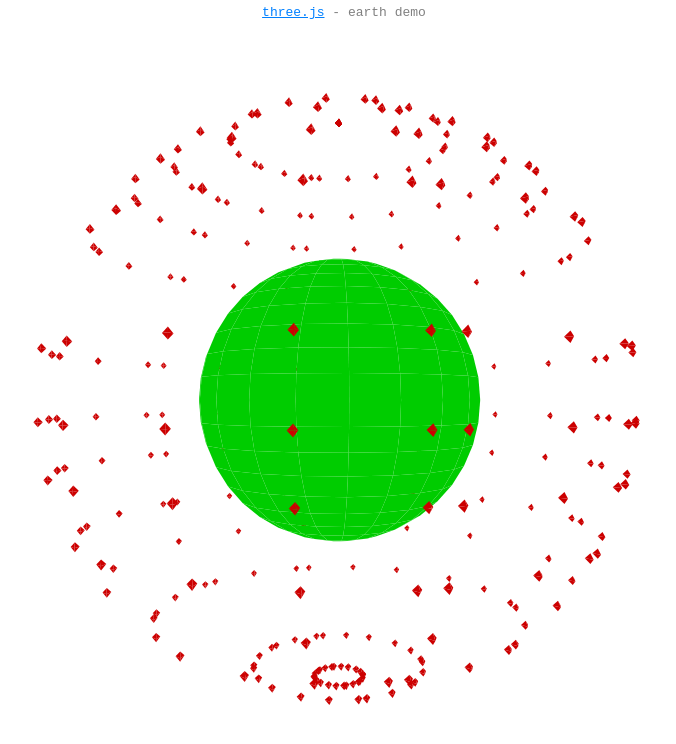
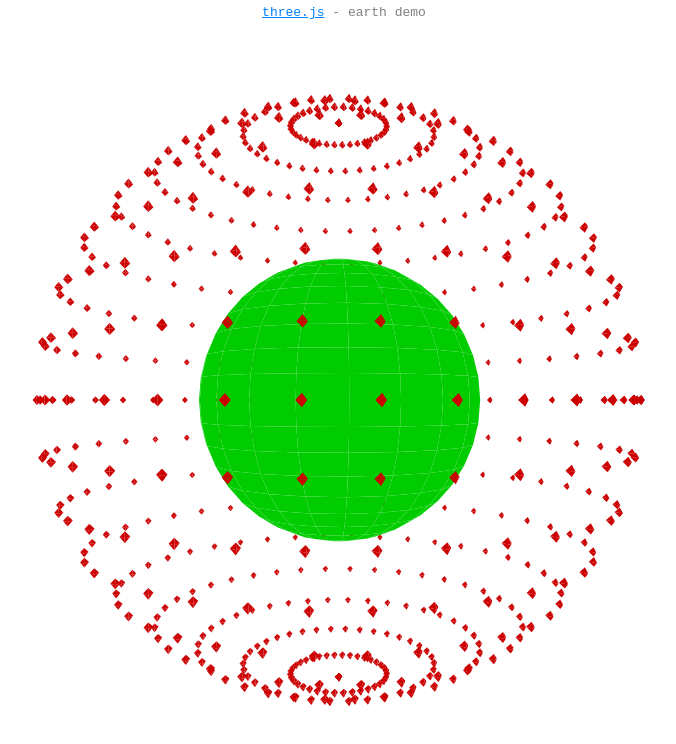
Before and after one commit to poberherr/Facebook-3D-Globe, a plain HTML site: page newglobe/index.html in a window 1280 px wide. Shown: the whole page, without its empty margins (301-977 px from the left). Drawn offline with Linux system fonts and the light colour scheme; animation ran at ten frames a second.

Commit message:
Lat Long grid

```diff
--- a/newglobe/index.html
+++ b/newglobe/index.html
@@ -39,18 +39,22 @@
 
 		<script>
 
-			function getSphereCoords(radius,latitude,longitude){
+			function getSphereCoords(radius_of_world,lat,lng){
 
-				var sin_lat = Math.sin(latitude);
 
-				var x = radius * sin_lat * Math.cos(longitude);
-				var y = radius * sin_lat * Math.sin(longitude);
-                                var z = radius * Math.cos(latitude);
+				var phi = (90 - lat) * Math.PI / 180;
+				var theta = (180 - lng) * Math.PI / 180;
+
+				var x = radius_of_world * Math.sin(phi) * Math.cos(theta);
+				var y = radius_of_world * Math.cos(phi);
+				var z = radius_of_world * Math.sin(phi) * Math.sin(theta);
+
 
 				return [x,y,z];
 			}
 
-			function getLongLati(x,y,z){
+			function getLongLati(x,y,z)
+			{
 
 				var radius = Math.sqrt(x*x+y*y+z*z);
 				var lat = 90 - (Math.acos(y / radius)) * 180 / Math.PI;
@@ -127,22 +131,35 @@
 				      color: 0xCC0000
 				});
 
-
-			var a = 0;
-			for(var a=-180;a<180;a+=15)
-			{
-			for(var b=-90;b<90;b+=15)
+			var pointNr = 0;
+			for(var a=-180;a<=180;a+=10)
+			//for(var a=0;a<=90;a+=10)
 			{
 
+				/*var marker_mesh = new THREE.Mesh( marker_geo, marker_mat);
+				var tmp = getSphereCoords(200,a,0);
+				marker_mesh.position.x = tmp[0];
+				marker_mesh.position.y = tmp[2];
+				marker_mesh.position.z = tmp[1];
+				console.log("Point Number:" + pointNr);
+				console.log("a: " + a);
+				pointNr++;
+				console.log("x:" + tmp[0] + "y:" + tmp[1] + "z:" +tmp[2]);
+				group.add(marker_mesh);
+				*/
+				/**/
+				for(var b=-90;b<90;b+=10)
+				{
 					var marker_mesh = new THREE.Mesh( marker_geo, marker_mat);
 					var tmp = getSphereCoords(200,a,b);
 					marker_mesh.position.x = tmp[0];
-					marker_mesh.position.y = tmp[2];
-					marker_mesh.position.z = tmp[1];
+					marker_mesh.position.y = tmp[1];
+					marker_mesh.position.z = tmp[2];
 					//console.log("x:" + tmp[0] + "y:" + tmp[1] + "z:" +tmp[2]);
 					group.add(marker_mesh);
 				}
-				}
+				/**/
+			}
 				// shadow
 
 				/*var shadowTexture = new THREE.Texture();
```
